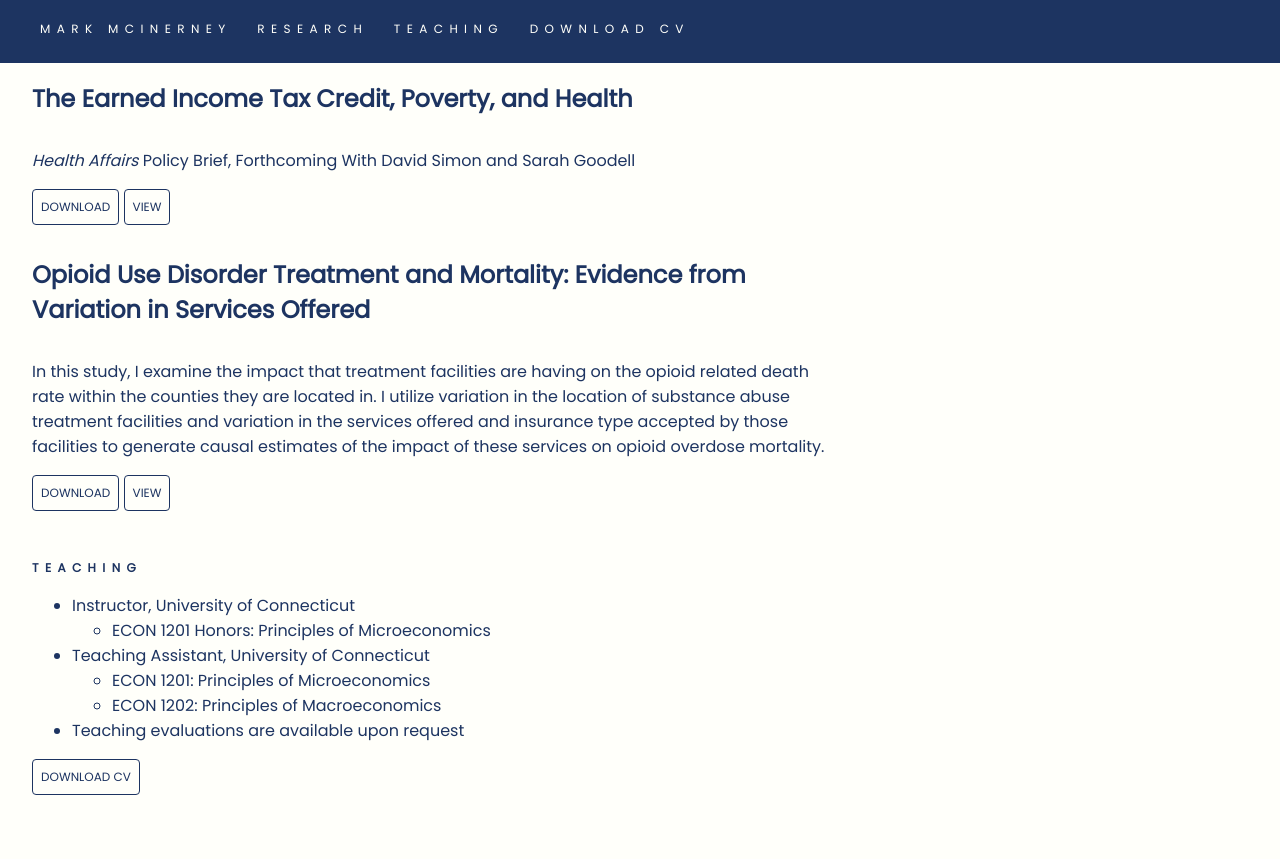
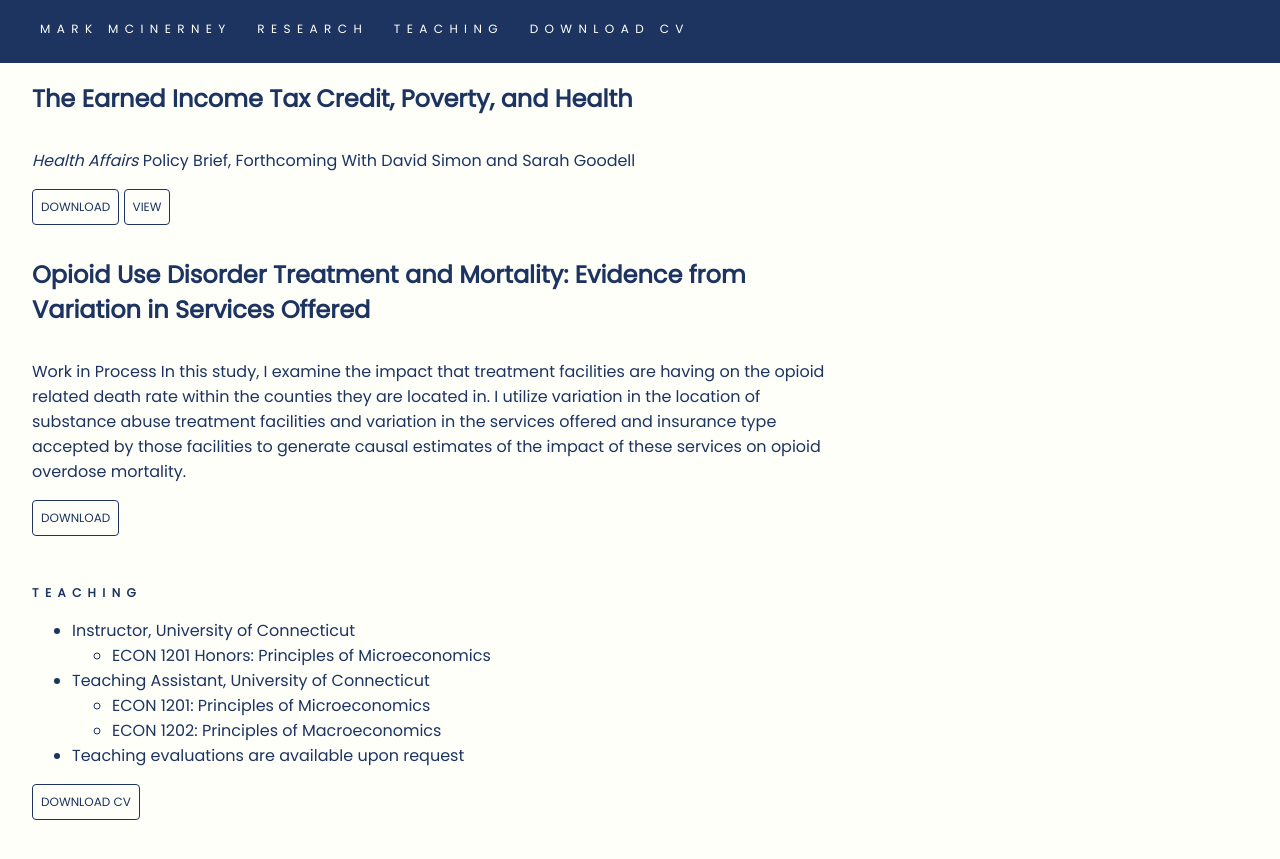
Before and after one commit to mattmotel/markmcinerney, a Jekyll site: the page built from index.md, in a window 1280 px wide and 900 px high, scrolled down 1002 px. Shown: the top 859 px of the window. Built offline with Jekyll 4.4.1, drawn with Linux system fonts in a browser that asks for light colours.

Commit message:
Updated C

```diff
--- a/_posts/2018-08-01-c.markdown
+++ b/_posts/2018-08-01-c.markdown
@@ -5,8 +5,8 @@ date: 2018-08-01 18:39:00 Z
 categories:
 - economics
 file: "/uploads/pdf.pdf"
-link: http://google.com
 layout: post
 ---
 
+Work in Process
 In this study, I examine the impact that treatment facilities are having on the opioid related death rate within the counties they are located in. I utilize variation in the location of substance abuse treatment facilities and variation in the services offered and insurance type accepted by those facilities to generate causal estimates of the impact of these services on opioid overdose mortality.
```
